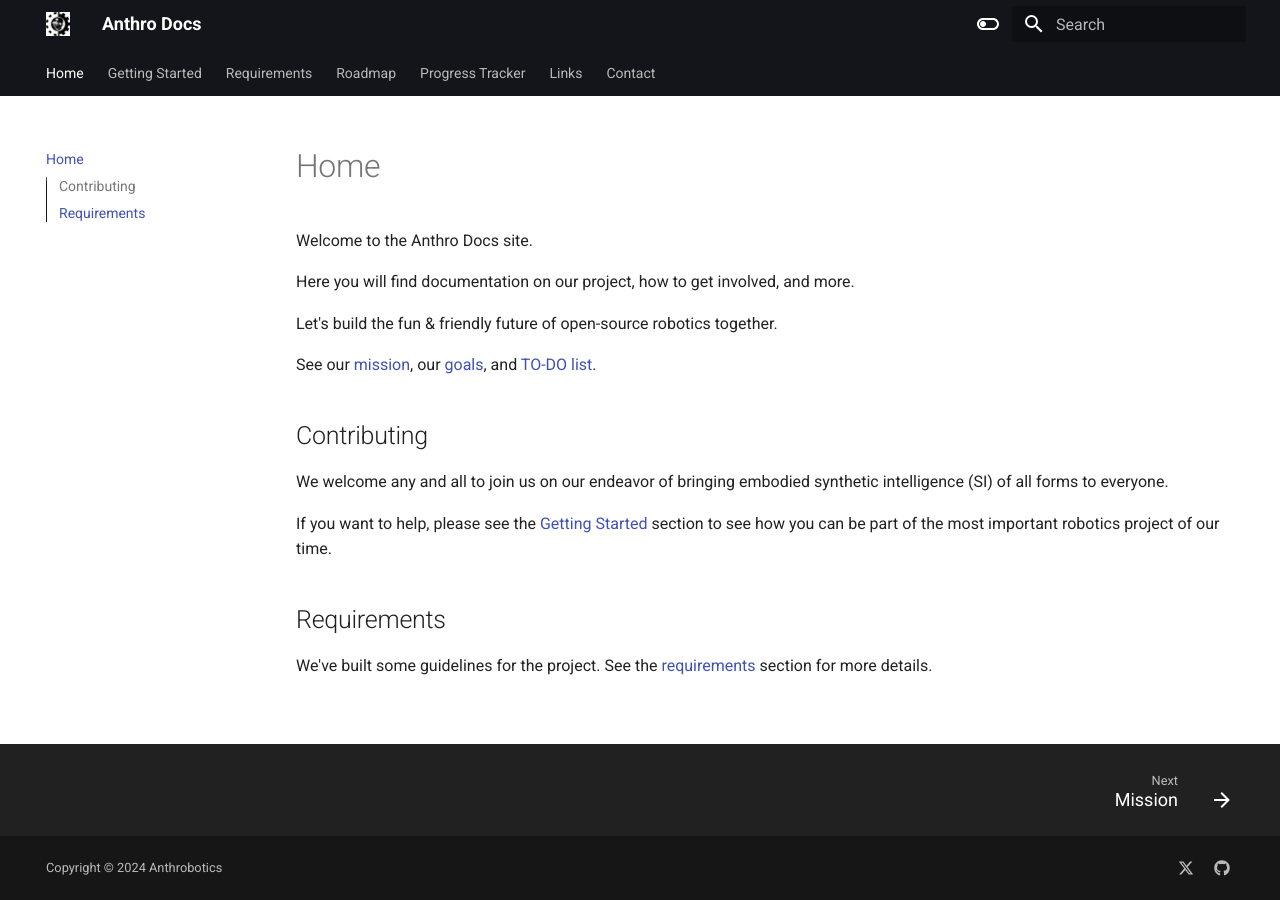
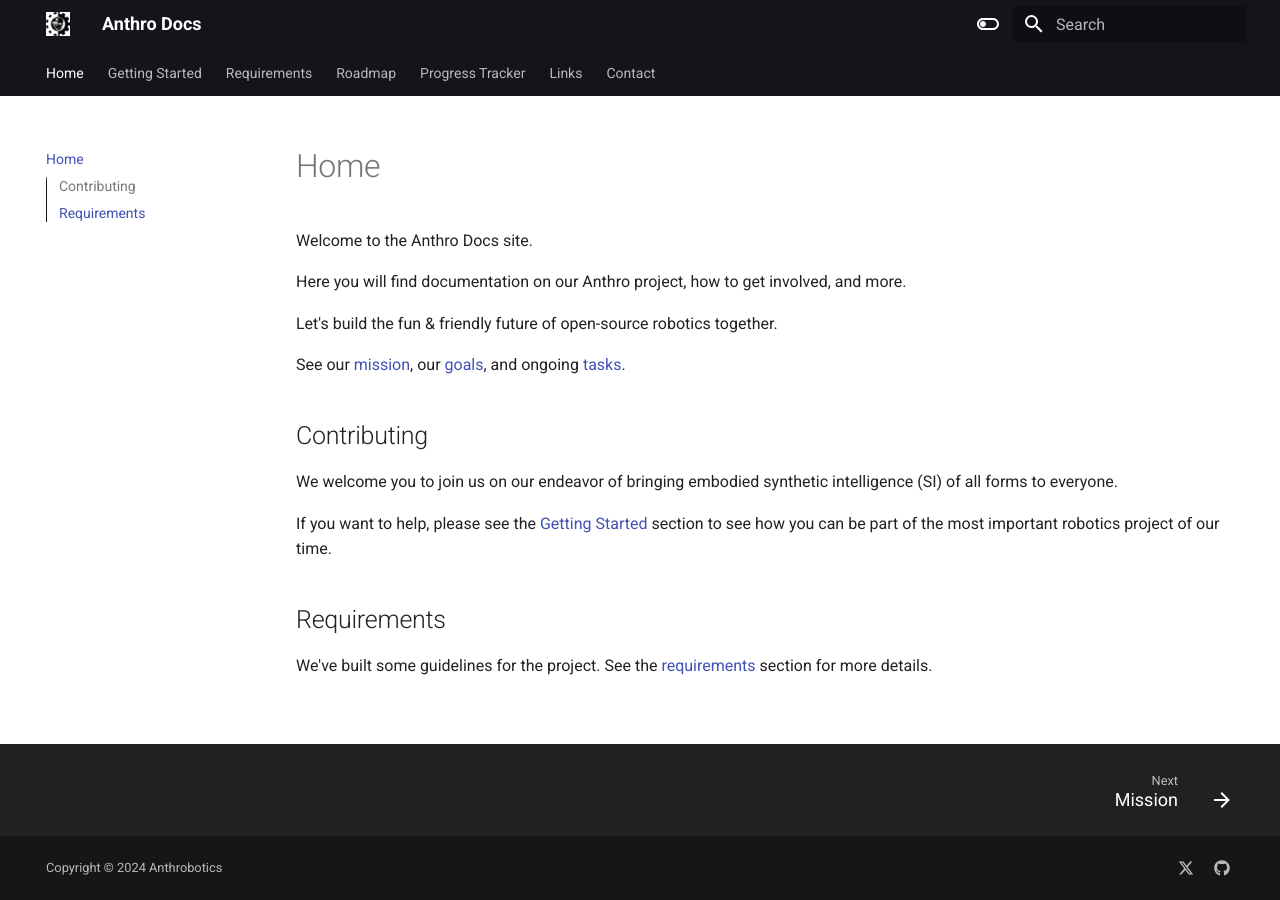
Before and after one commit to Anthrobotics/anthro-docs, an MkDocs documentation site: the page built from docs/index.md, in a window 1280 px wide. Built offline with MkDocs 1.6.1 and Material for MkDocs 9.7.7, drawn with Linux system fonts in a browser that asks for light colours.

Commit message:
Update index.md

```diff
--- a/docs/index.md
+++ b/docs/index.md
@@ -2,15 +2,15 @@
 
 Welcome to the Anthro Docs site.
 
-Here you will find documentation on our project, how to get involved, and more.
+Here you will find documentation on our Anthro project, how to get involved, and more.
 
 Let's build the fun & friendly future of open-source robotics together.
 
-See our [mission](mission.md), our [goals](goals.md), and [TO-DO list](TO-DO.md).
+See our [mission](getting%20started/mission.md), our [goals](goals.md), and ongoing [tasks](progress%20tracker/hardware%20progress.md).
 
 ## Contributing
 
-We welcome any and all to join us on our endeavor of bringing embodied synthetic intelligence (SI) of all forms to everyone.
+We welcome you to join us on our endeavor of bringing embodied synthetic intelligence (SI) of all forms to everyone.
 
 If you want to help, please see the [Getting Started](getting%20started/roles%20%26%20positions.md) section to see how you can be part of the most important robotics project of our time.
 
```
